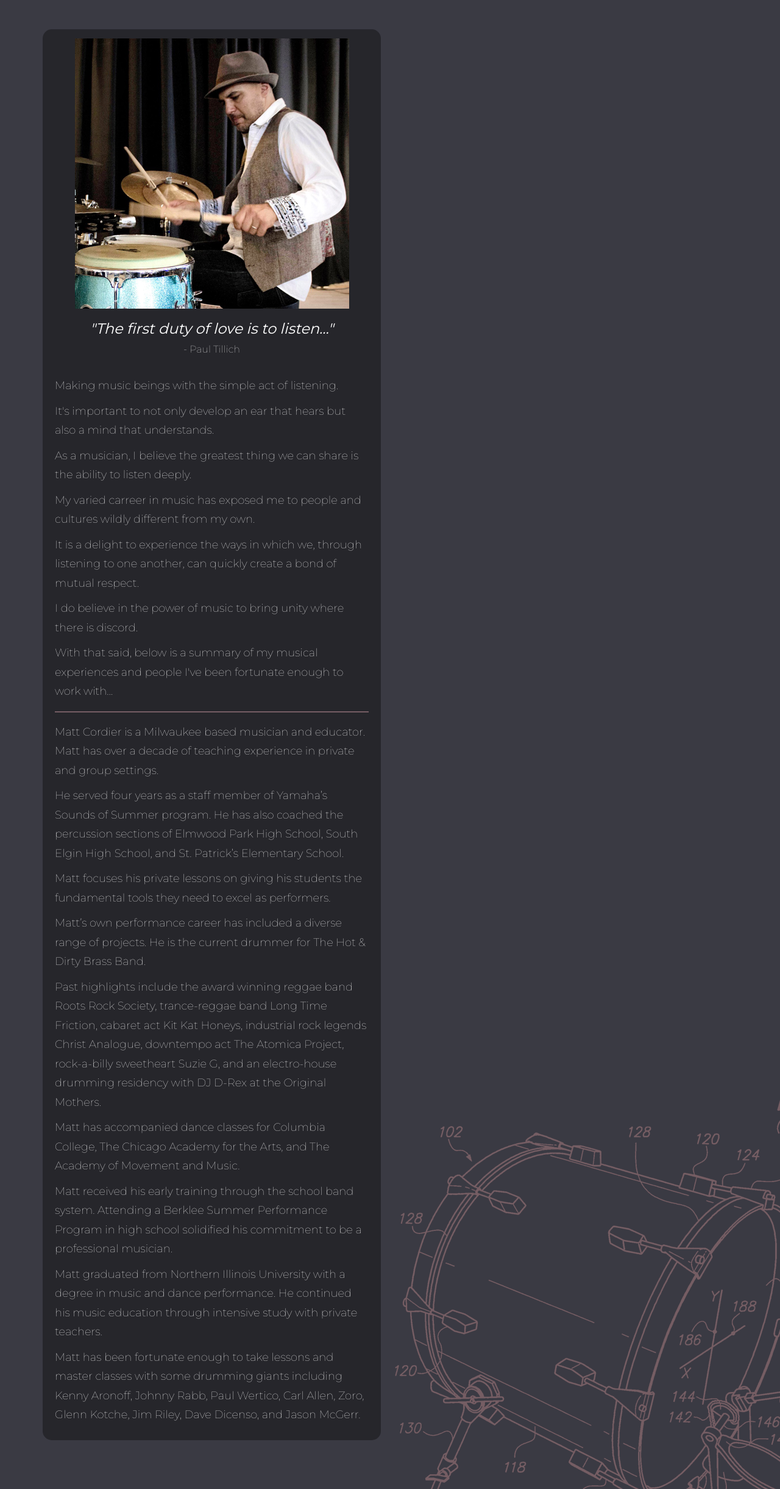
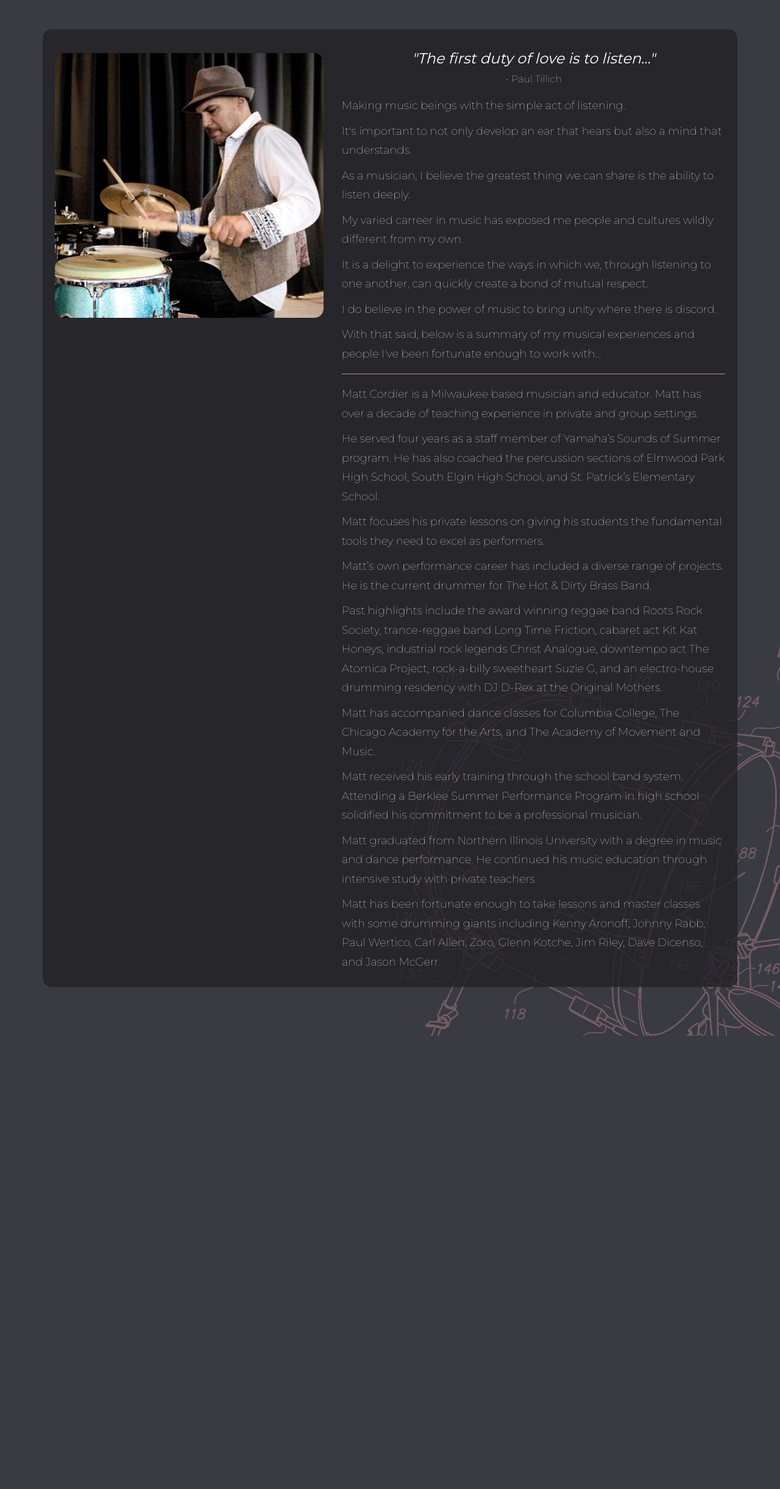
Before and after one commit to MattCordier/MattCordier.github.io, a Jekyll site: the page built from about.html, in a window 1280 px wide. Shown: the whole page at 61% size. Built offline with Jekyll 4.4.1, drawn with Linux system fonts in a browser that asks for light colours; nearby versions of some CDN libraries; after the commit the page ends 1698 px from its top, so only the background shows below that.

Commit message:
- adjusted layout and styles for about-page on larger screens

```diff
--- a/about.html
+++ b/about.html
@@ -4,9 +4,15 @@ title: about-page
 ---
 <div class="container">
   <div class="row">
-    <div class="col-xs-12 col-sm-8 col-md-6 col-lg-6">
+    <div class="col-xs-12 col-sm-8 col-md-7 col-lg-12">
     	<div class="about-page--wrapper">
+        <div class="row">
+
+          <div class="col-md-12 col-lg-5">
       	     <img src="{{ site.url }}/public/img/profile-matt-cordier-conga.jpg" class="img-responsive center-block about-page__img">
+          </div><!-- /col -->
+
+          <div class="col-md-12 col-lg-7">
             <h3><em>"The first duty of love is <span class="nowrap">to listen…"</span></em></h3>
 
             <p class="about-page__p--quote">- Paul Tillich</p>
@@ -17,7 +23,7 @@ title: about-page
 
            <p class="about-page__p">As a musician, I believe the greatest thing we can share is the ability to listen deeply.</p>
 
-     <p class="about-page__p">My varied carreer in music has exposed me to people and cultures wildly different from my own.</p>
+           <p class="about-page__p">My varied carreer in music has exposed me people and cultures wildly different from my own.</p>
 
            <p class="about-page__p">It is a delight to experience the ways in which we, through listening to one another, can quickly create a bond of mutual respect.</p>
 
@@ -44,9 +50,9 @@ title: about-page
             <p class="about-page__p">Matt graduated from Northern Illinois University with a degree in music and dance performance. He continued his music education through intensive study with private  teachers.</p>
 
             <p class="about-page__p">Matt has been fortunate enough to take lessons and master classes with some drumming giants including Kenny Aronoff, Johnny Rabb, Paul Wertico, Carl Allen, Zoro, Glenn Kotche, Jim Riley, Dave Dicenso, and Jason McGerr.</p>
-
-
-      </div>
-    </div>
+          </div><!--/col -->
+        </div><!-- /row -->
+      </div><!-- /about-page--wrapper -->
+    </div><!-- /col -->
   </div><!-- /row -->
 </div><!-- /container -->
--- a/public/_scss/about-page.scss
+++ b/public/_scss/about-page.scss
@@ -18,15 +18,32 @@
 			background-color: transparent;
 		}
 
+		.about-page__img {
+			margin: 1.5em auto;
+			border-radius: 15px;
+
+			@media (max-width: $screen-sm-max) {
+				margin-top: .5em;
+			}
+		}
+
 		.about-page__p {
 			font-size: 1.125em;
 			font-weight: 100;
 			line-height: 1.75;
 			text-align: left;
-		}
+
+			@media (max-width: $screen-md-max) {
+				padding: 0 10px;
+			}
+
+			@media (max-width: 425px) {
+				padding: 0;
+			}
+		}// .about-page__p
 
 		.about-page__p--quote {
-			margin-bottom: 2em;
+			margin-bottom: 1em;
 			font-weight: 100;
 		}
 
@@ -37,7 +54,6 @@
 	    border-top: 2px solid #755d64;
 	    margin: 1em 0;
 	    padding: 0;
-
 		}
-	}
-}
+	}// .about-page--wrapper
+}// .about-page
```
Lines whose indentation alone changed are shown as unchanged.
